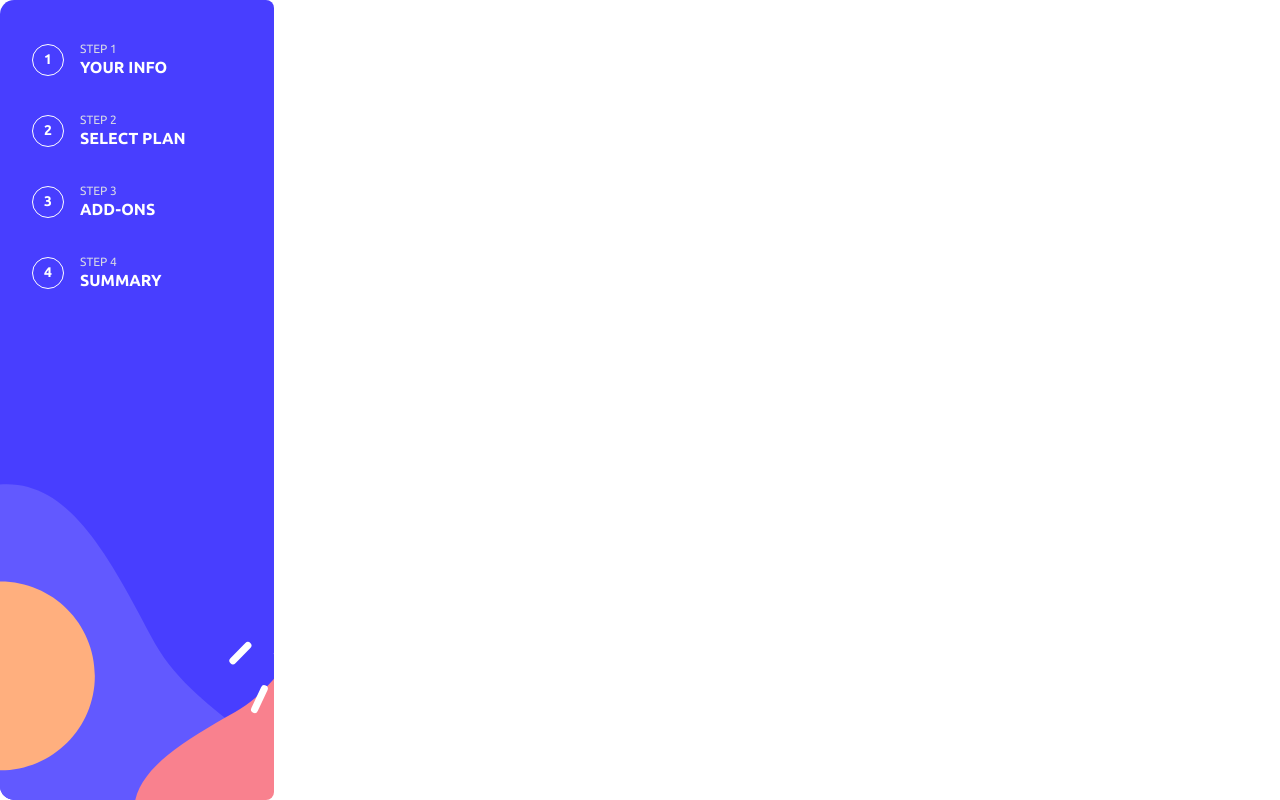
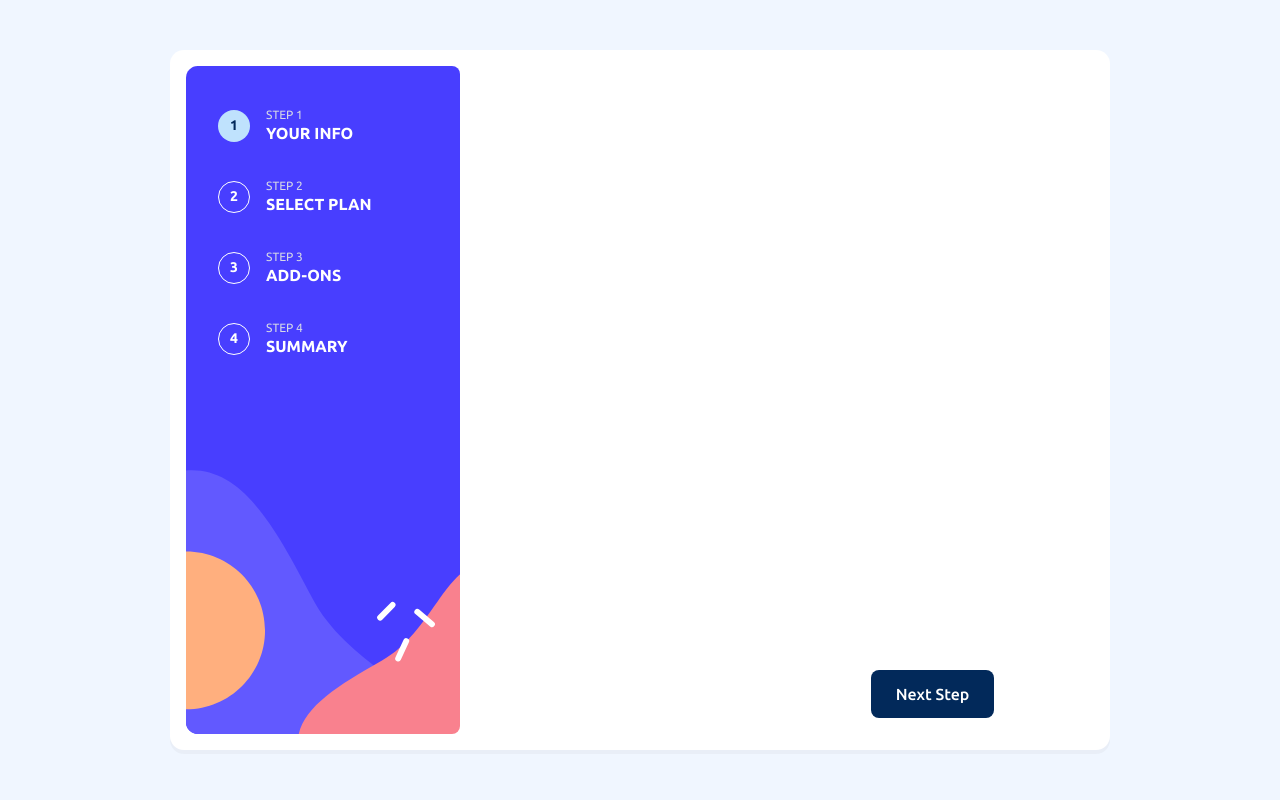
Before and after one commit to Mhmd-Tarek-Mhmd/multi-step-form, a website built with Vite: page src/pug/all.pug in a window 1280 px wide. Built offline with nearby package versions, Linux system fonts and the light colour scheme.

Commit message:
ADD: form globals

```diff
--- a/src/pug/all.pug
+++ b/src/pug/all.pug
@@ -1,6 +1,17 @@
 //- Loader
 .loader(role="alert" aria-label="Loading" hidden='')
 
-main.container
+main.container(data-step="1")
   //- Sidebar
   include sidebar
+
+  //- Form
+  form.form(novalidate onsubmit="event.preventDefault()")
+    //- Form Steps
+    include ./steps/all
+
+    //- Form Actions
+    .form__actions
+      button.form__action.form__action--back(type="button") Go Back
+      button.form__action.form__action--next(type="button") Next Step
+      button.form__action.form__action--submit(type="button") Confirm
--- /dev/null
+++ b/src/pug/step.pug
@@ -0,0 +1,7 @@
+mixin step(index, name, desc)
+  fieldset(class=`form__step form__step--${index}`)
+    legend.form__step__name=name
+    p.form__step__desc=desc
+
+    div(class=`form__step--${index}__content`)
+      block
--- /dev/null
+++ b/src/pug/steps/all.pug
@@ -0,0 +1 @@
+include ../step
--- a/src/sass/form/all.scss
+++ b/src/sass/form/all.scss
@@ -1,2 +1,8 @@
+// Globals
+@import "./globals";
+
 // Sidebar
 @import "./sidebar";
+
+// Steps
+@import "./steps";
--- /dev/null
+++ b/src/sass/form/globals.scss
@@ -0,0 +1,181 @@
+body {
+  @media (min-width: 768px) {
+    display: grid;
+    place-items: center;
+    background-color: var(--magnolia);
+  }
+}
+
+.container {
+  height: 100vh;
+  min-height: 700px;
+  position: relative;
+  background-color: var(--magnolia);
+  @media (min-width: 768px) {
+    width: 940px;
+    padding: 16px;
+    display: flex;
+    height: 600px;
+    max-width: 90vw;
+    padding-right: 0;
+    border-radius: 14px;
+    background-color: var(--white);
+    box-shadow: 0 4px rgba(0, 0, 0, 0.03);
+  }
+}
+
+.form {
+  @media (min-width: 768px) {
+    display: grid;
+    margin: 0 auto;
+    max-width: 450px;
+    padding-top: 34px;
+    width: calc(90% - 274px);
+  }
+
+  &__step {
+    padding: 0;
+    border: none;
+    display: none;
+    @media (max-width: 767px) {
+      top: -73px;
+      width: 343px;
+      margin: 0 auto;
+      max-width: 100%;
+      position: relative;
+      border-radius: 8px;
+      padding: 45px 24px 32px;
+      background-color: var(--white);
+    }
+    &__name {
+      padding: 0;
+      font-size: 2rem;
+      font-weight: 700;
+      color: var(--marine-blue);
+      @media (max-width: 767px) {
+        top: 45px;
+        position: relative;
+        font-size: 1.45rem;
+      }
+    }
+    &__desc {
+      color: var(--gray);
+      margin: 6px 0 20px;
+      @media (min-width: 768px) {
+        margin-bottom: 33px;
+      }
+    }
+  }
+
+  &__controls {
+    display: grid;
+    row-gap: 12px;
+  }
+
+  &__control--checked {
+    padding: 16px;
+    outline: none;
+    border-radius: 6px;
+    border: 1px solid var(--light-gray);
+    will-change: background-color, border-color;
+    &:is(:hover, :focus) {
+      border-color: var(--purplish-blue);
+    }
+    &:has(:checked) {
+      background-color: var(--alabaster);
+      border-color: var(--purplish-blue);
+    }
+    &__label {
+      & :not(&__name) {
+        font-size: 14px;
+      }
+    }
+    &__input {
+      width: 1px;
+      height: 1px;
+      position: absolute;
+      clip: rect(0 0 0 0);
+    }
+  }
+
+  &__actions {
+    padding: 16px;
+    display: flex;
+    align-self: end;
+    justify-content: space-between;
+    @media (max-width: 767px) {
+      left: 0;
+      bottom: 0;
+      width: 100%;
+      position: absolute;
+      background-color: var(--white);
+    }
+  }
+
+  &__action {
+    width: 123px;
+    height: 48px;
+    border: none;
+    outline: none;
+    cursor: pointer;
+    background: none;
+    font-weight: 500;
+    border-radius: 8px;
+    transition-duration: 0.3;
+    &:not(&--back) {
+      color: var(--white);
+      will-change: opacity;
+      transition-property: opacity;
+    }
+    &:not(&--back):hover,
+    &:not(&--back):focus {
+      opacity: 0.9;
+    }
+    &--next {
+      background-color: var(--marine-blue);
+    }
+    &--back {
+      color: var(--gray);
+      will-change: color;
+      transition-property: color;
+    }
+    &--back:hover,
+    &--back:focus {
+      color: var(--marine-blue);
+    }
+  }
+}
+
+// Steps
+[data-step="1"] .form__actions {
+  direction: rtl;
+}
+[data-step="4"] .form__action--submit {
+  display: block;
+  pointer-events: initial;
+  background-color: var(--purplish-blue);
+}
+.form__action--submit,
+[data-step="4"] .form__action--next,
+[data-step="1"] .form__action--back {
+  display: none;
+  pointer-events: none;
+}
+
+@each $step in $steps {
+  [data-step="#{$step}"] .form__step--#{$step} {
+    display: block;
+  }
+}
+
+// Plans
+:has([aria-checked="true"]) {
+  [class$="--monthly"] {
+    display: none;
+  }
+}
+:has([aria-checked="false"]) {
+  [class$="--annually"] {
+    display: none;
+  }
+}
```
Also changed, not shown: src/sass/form/steps.scss (added).
